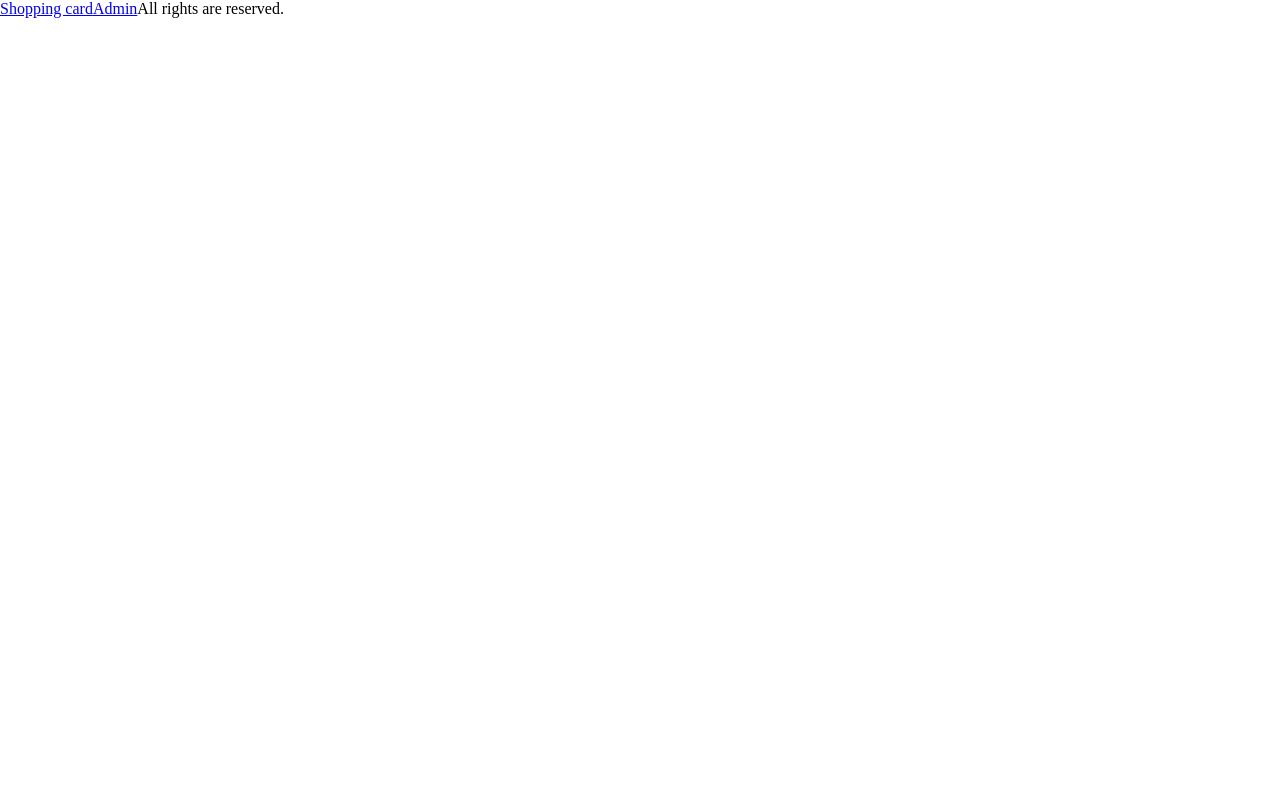
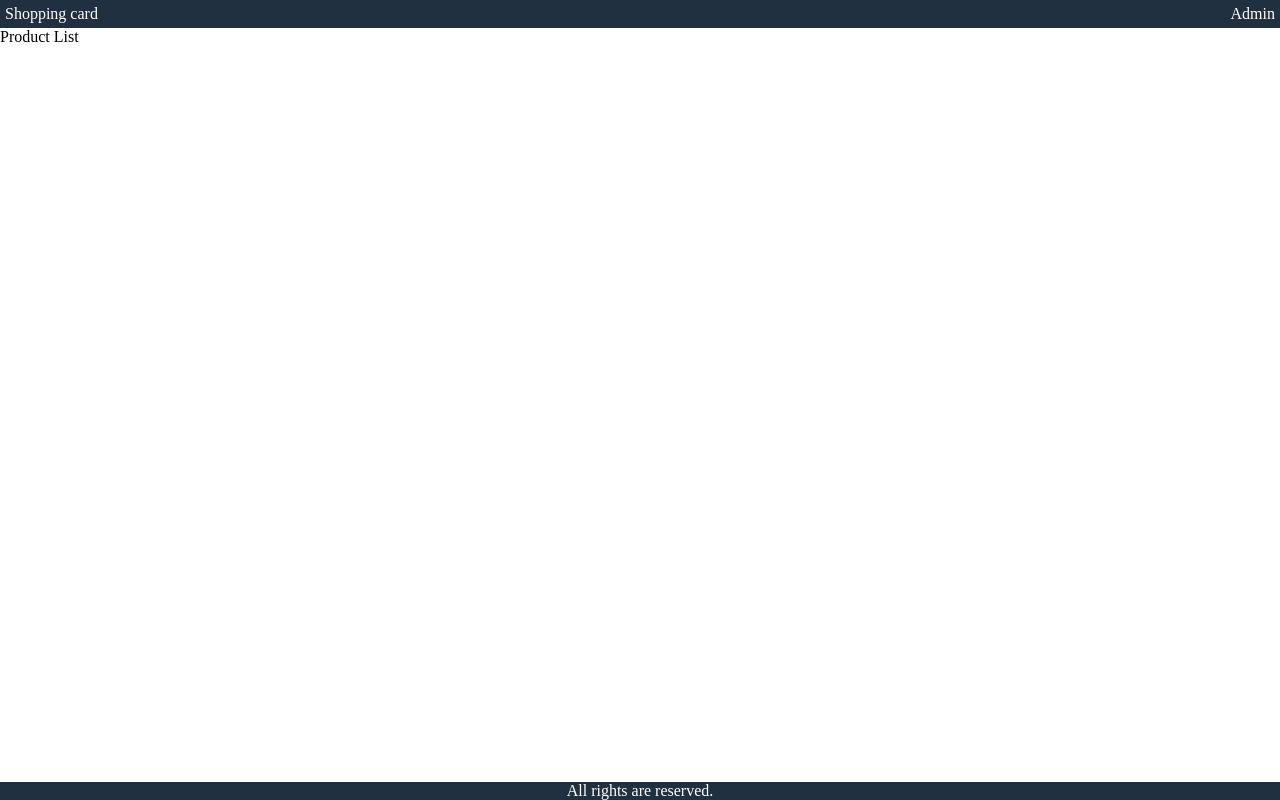
Before and after one commit to bertugmete/shopping-cart, a React (Create React App) app: page / in a window 1280 px wide. Built offline with nearby package versions, Linux system fonts and the light colour scheme.

Commit message:
sass added

```diff
--- a/package.json
+++ b/package.json
@@ -6,6 +6,7 @@
     "@testing-library/jest-dom": "^5.11.5",
     "@testing-library/react": "^11.1.1",
     "@testing-library/user-event": "^12.2.0",
+    "node-sass": "^4.14.1",
     "react": "^17.0.1",
     "react-dom": "^17.0.1",
     "react-scripts": "4.0.0",
--- a/src/App.js
+++ b/src/App.js
@@ -7,6 +7,9 @@ function App() {
         <a href="/">Shopping card</a>
         <a href="/admin">Admin</a>
       </header>
+      <main>
+        <div>Product List</div>
+      </main>
       <footer>All rights are reserved.</footer>
     </div>
   );
--- a/src/index.css
+++ /dev/null
@@ -1,17 +0,0 @@
-html {
-  font-size: 62.5%;
-  box-sizing: border-box;
-}
-
-body, #root{
-  height: 100vh;
-  margin: 0;
-}
-
-body {
-  font-size: 1.6rem;
-}
-
-.container {
-  display: flex;
-}
--- a/src/index.js
+++ b/src/index.js
@@ -1,6 +1,6 @@
 import React from 'react';
 import ReactDOM from 'react-dom';
-import './index.css';
+import './index.scss';
 import App from './App';
 
 ReactDOM.render(
--- /dev/null
+++ b/src/index.scss
@@ -0,0 +1,42 @@
+html {
+  font-size: 62.5%;
+  box-sizing: border-box;
+}
+
+body, #root{
+  height: 100vh;
+  margin: 0;
+}
+
+body {
+  font-size: 1.6rem;
+}
+
+.container {
+  display: flex;
+  flex-direction: column;
+  height: 100%;
+
+  header {
+    background-color: #203040;
+    color: #ffffff;
+    display: flex;
+    justify-content: space-between;
+    align-items: center;
+    padding: 0.5rem;
+    a {
+      color: #ffffff;
+      text-decoration: none;
+    }
+  }
+  footer {
+    background-color: #203040;
+    color: #ffffff;
+    display: flex;
+    justify-content: center;
+    align-items: center;
+  }
+  main {
+    flex: 1;
+  }
+}
```
